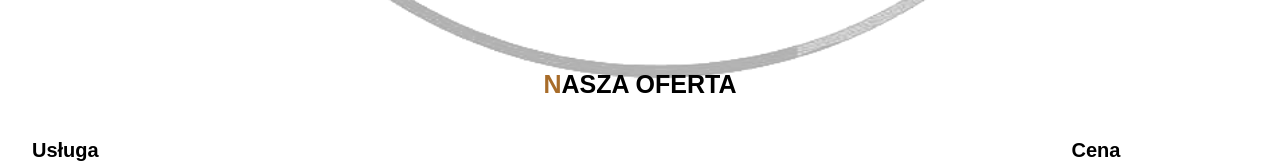
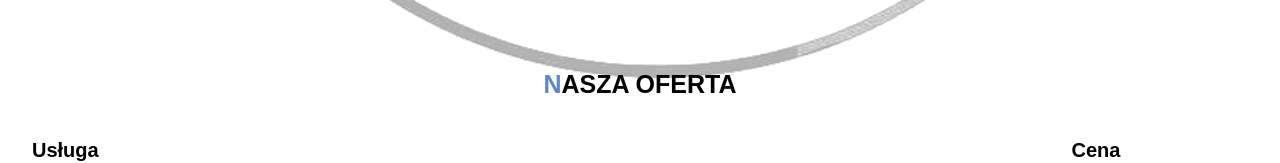
Before and after one commit to Adaxelx/strona-salonu, a React (Create React App) app: page / in a window 1280 px wide. Shown: the part 730-893 px from the top of the page. Built offline with nearby package versions, Linux system fonts and the light colour scheme.

Commit message:
change in color and hide logo

```diff
--- a/src/App.js
+++ b/src/App.js
@@ -1,7 +1,7 @@
 import React from 'react';
 import { TransitionGroup, CSSTransition } from 'react-transition-group'
 import NavM from './MobileComponents/Nav/NavM.js'
-import Logo from './MobileComponents/Logo.js'
+// import Logo from './MobileComponents/Logo.js'
 import Start from './MobileComponents/StartPage.js'
 
 import {Switch,BrowserRouter as Router,Route} from 'react-router-dom'
--- a/src/Styles/MainStyle.sass
+++ b/src/Styles/MainStyle.sass
@@ -50,4 +50,4 @@ html
   font-family: sans-serif
 
 .firstLetter
-  color: #a86c29
+  color: #5f88c1
```
